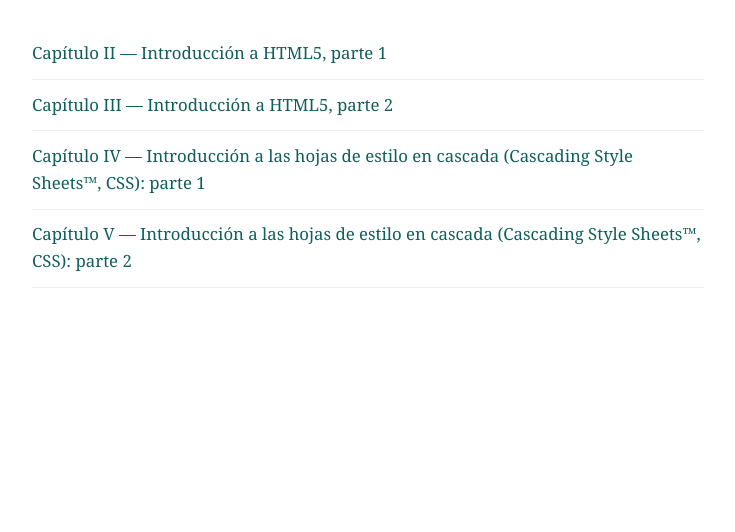
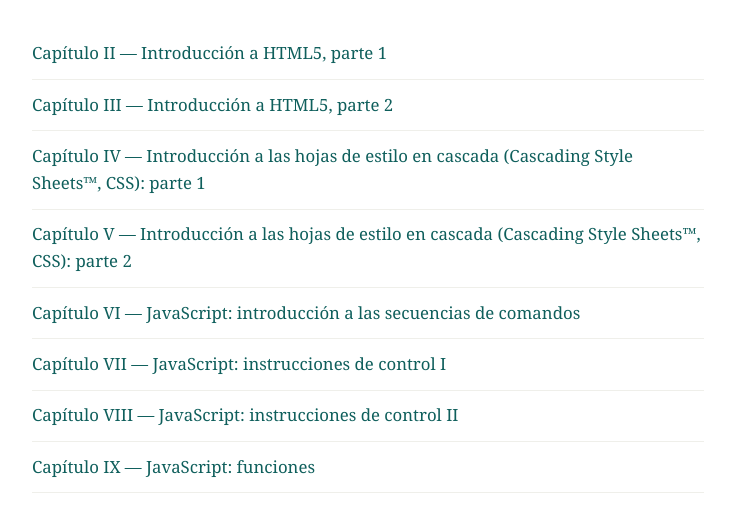
Before and after one commit to Carlosalemtz/programacion-web, a plain HTML site: page index.html in a window 1280 px wide. Shown: the part 168-700 px from the top of the page, without its empty margins (272-1007 px from the left). Drawn offline with Linux system fonts and the light colour scheme.

Commit message:
Agregamos los links del Capitulo VI a la IX en el Index

```diff
--- a/index.html
+++ b/index.html
@@ -59,6 +59,10 @@
          <li><a href = "capitulo-03/index.html">Capítulo III &mdash; Introducción a HTML5, parte 2</a></li>
          <li><a href = "capitulo-04/index.html">Capítulo IV &mdash; Introducción a las hojas de estilo en cascada (Cascading Style Sheets™, CSS): parte 1</a></li>
          <li><a href = "capitulo-05/index.html">Capítulo V &mdash; Introducción a las hojas de estilo en cascada (Cascading Style Sheets™, CSS): parte 2</a></li>
+         <li><a href = "capitulo-06/index.html">Capítulo VI &mdash; JavaScript: introducción a las secuencias de comandos</a></li>
+         <li><a href = "capitulo-07/index.html">Capítulo VII &mdash; JavaScript: instrucciones de control I</a></li>
+         <li><a href = "capitulo-08/index.html">Capítulo VIII &mdash; JavaScript: instrucciones de control II</a></li>
+         <li><a href = "capitulo-09/index.html">Capítulo IX &mdash; JavaScript: funciones</a></li>
       </ul>
    </body>
 </html>
```
